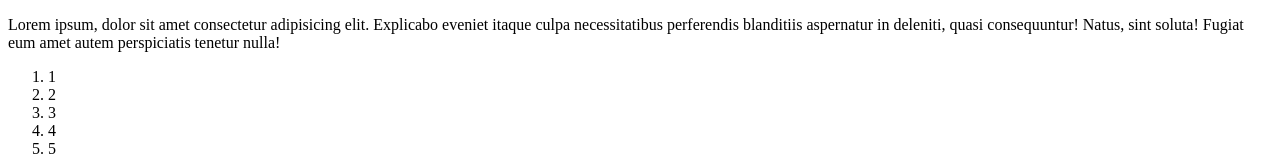
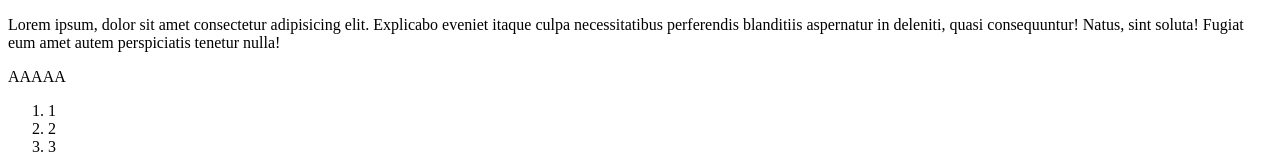
Before and after one commit to saammuu/Curso_Git_FCT, a plain HTML site: page pagina2.html in a window 1280 px wide. Shown: the top 157 px of the page. Drawn offline with Linux system fonts and the light colour scheme.

Commit message:
Cambios pagina 2

```diff
--- a/pagina2.html
+++ b/pagina2.html
@@ -8,6 +8,9 @@
 <body>
     <p>
         Lorem ipsum, dolor sit amet consectetur adipisicing elit. Explicabo eveniet itaque culpa necessitatibus perferendis blanditiis aspernatur in deleniti, quasi consequuntur! Natus, sint soluta! Fugiat eum amet autem perspiciatis tenetur nulla!
+    </p>
+    <p>
+        AAAAA
     </p>
 
     <ol>
```
